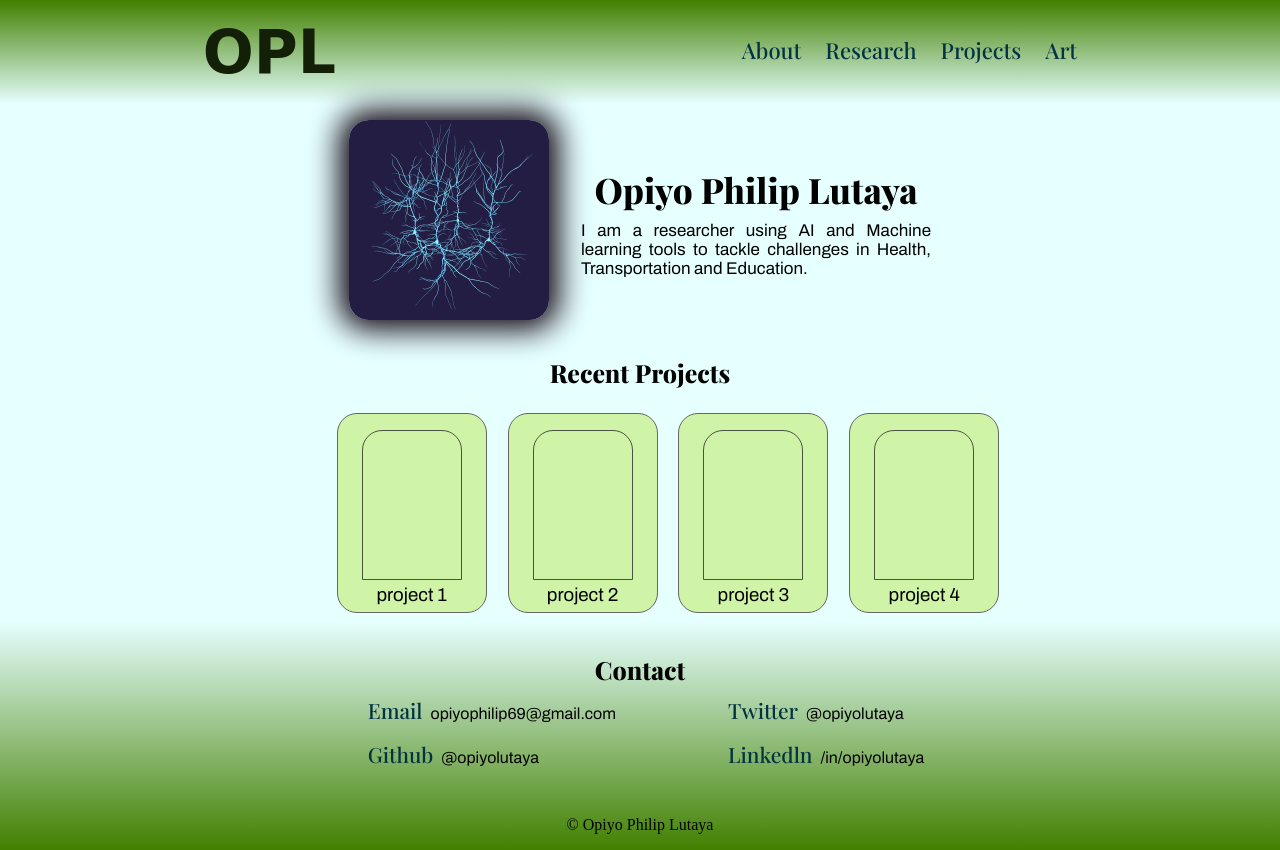
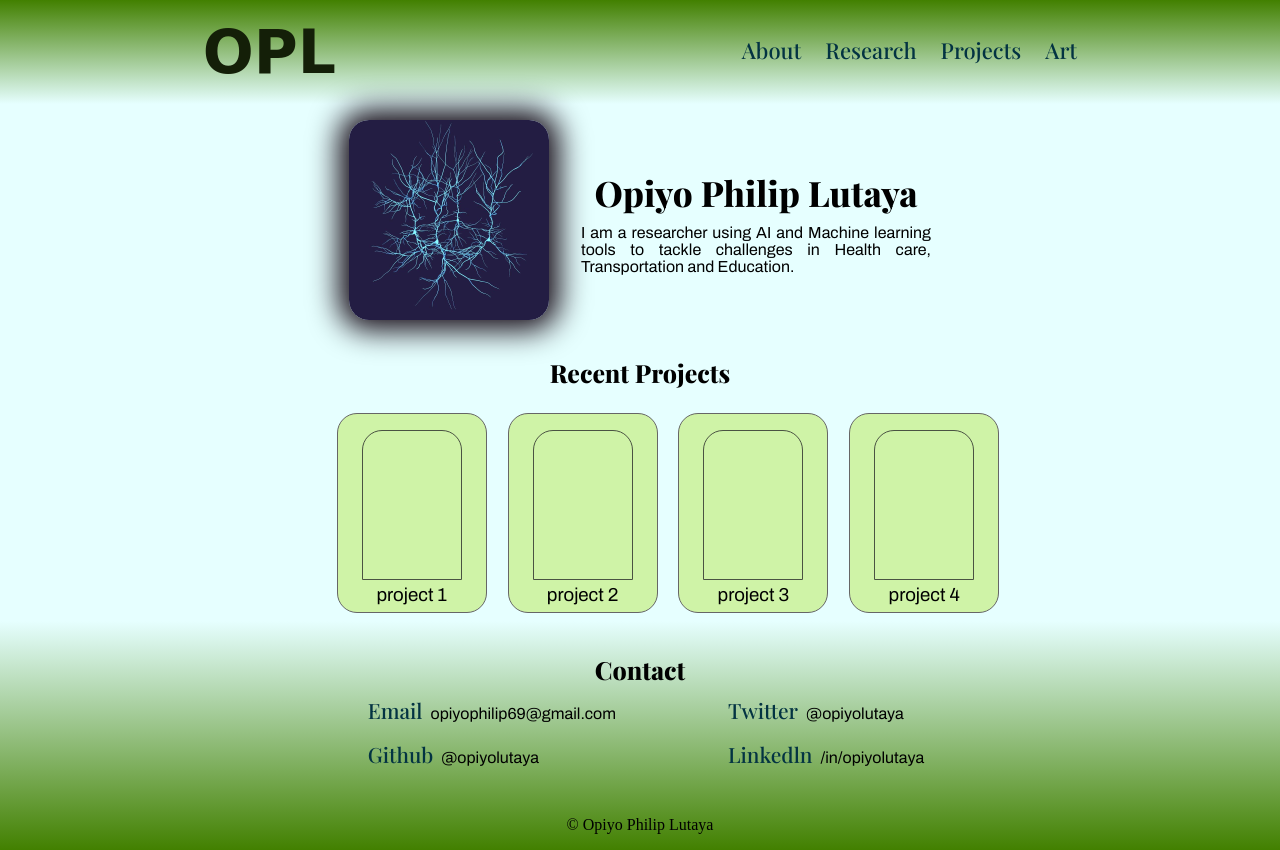
Before and after one commit to opiyo-lutaya/pyramidal-one, a plain HTML site: page index.html in a window 1280 px wide. Drawn offline with nearby package versions, Linux system fonts and the light colour scheme; a web font is replaced by a local one.

Commit message:
first commit

```diff
--- a/index.html
+++ b/index.html
@@ -41,7 +41,7 @@
                     </div>
                     <div class="main-name">
                         <h2>Opiyo Philip Lutaya</h2>
-                        <p>I am a researcher using AI and Machine learning tools to tackle challenges in <b>Health</b>, <b>Transportation</b> and <b>Education</b>.</p>
+                        <p>I am a researcher using AI and Machine learning tools to tackle challenges in <b>Health care</b>, <b>Transportation</b> and <b>Education</b>.</p>
                     </div>
                 </div>
                 <div class="main-projects">
--- a/style.css
+++ b/style.css
@@ -77,7 +77,7 @@
   padding-top: 0.5rem;
   width: 350px;
   text-align: justify;
-  font-size: 17px;
+  font-size: 16px;
   font-family: "Archivo", sans-serif;
 }
 
```
